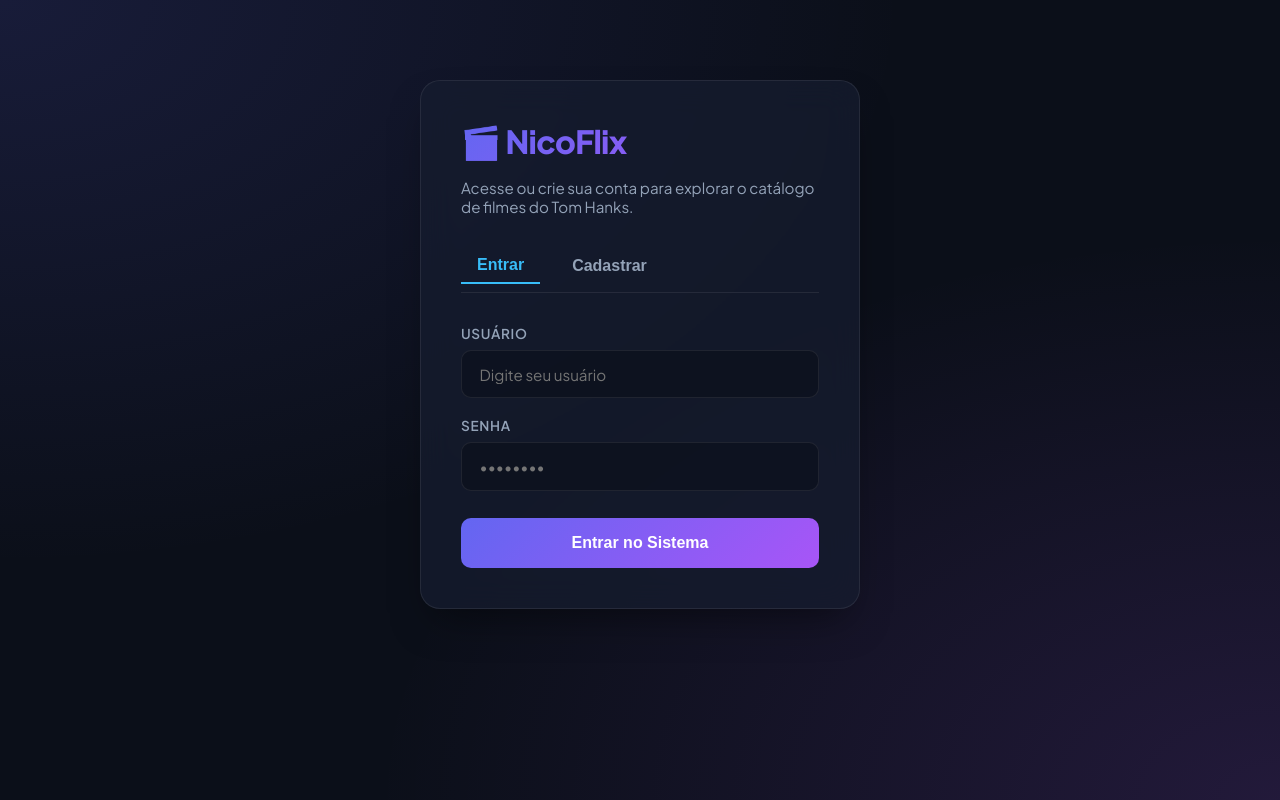
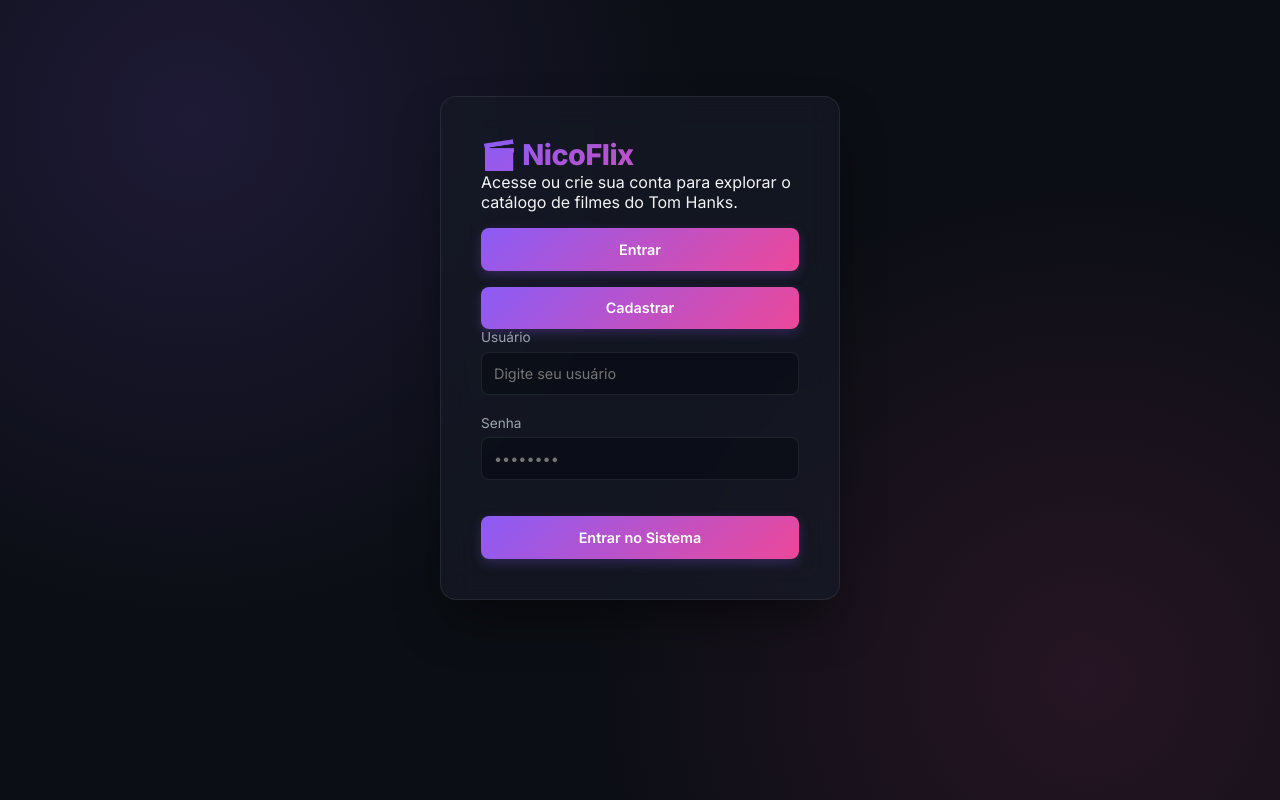
Before and after one commit to NicollasZoratto/NicoFlix, a Flask app: page /auth in a window 1280 px wide. Run offline with Flask 3, Linux system fonts and the light colour scheme.

Commit message:
style: atualiza design visual com novo CSS moderno

```diff
--- a/static/style.css
+++ b/static/style.css
@@ -1,274 +1,266 @@
+@import url("https://fonts.googleapis.com/css2?family=Inter:wght@300;400;600;700;800&display=swap");
+
 :root {
-  --bg-main: #0b0f19;
-  --card-bg: rgba(22, 29, 47, 0.75);
-  --card-border: rgba(255, 255, 255, 0.08);
-  --text-primary: #f1f5f9;
-  --text-secondary: #94a3b8;
-  --primary-gradient: linear-gradient(135deg, #6366f1 0%, #a855f7 100%);
-  --primary-hover: linear-gradient(135deg, #4f46e5 0%, #9333ea 100%);
-  --accent-color: #38bdf8;
-  --danger-color: #ef4444;
+  --bg-main: #0b0e14;
+  --bg-card: rgba(22, 27, 38, 0.7);
+  --bg-card-hover: rgba(30, 38, 54, 0.9);
+  --accent-purple: #8b5cf6;
+  --accent-pink: #ec4899;
+  --accent-gradient: linear-gradient(135deg, #8b5cf6 0%, #ec4899 100%);
+  --text-primary: #f3f4f6;
+  --text-secondary: #9ca3af;
+  --border-color: rgba(255, 255, 255, 0.08);
+  --border-hover: rgba(139, 92, 246, 0.4);
+  --radius-lg: 16px;
+  --radius-sm: 8px;
+  --shadow-glow: 0 10px 30px -10px rgba(139, 92, 246, 0.3);
 }
 
 * {
-  box-sizing: border-box;
   margin: 0;
   padding: 0;
+  box-sizing: border-box;
+  font-family:
+    "Inter",
+    system-ui,
+    -apple-system,
+    sans-serif;
 }
 
 body {
-  font-family: "Plus Jakarta Sans", "Inter", sans-serif;
   background-color: var(--bg-main);
   background-image:
-    radial-gradient(at 0% 0%, rgba(99, 102, 241, 0.15) 0px, transparent 50%),
-    radial-gradient(at 100% 100%, rgba(168, 85, 247, 0.15) 0px, transparent 50%);
+    radial-gradient(
+      circle at 15% 15%,
+      rgba(139, 92, 246, 0.15) 0%,
+      transparent 40%
+    ),
+    radial-gradient(
+      circle at 85% 85%,
+      rgba(236, 72, 153, 0.12) 0%,
+      transparent 40%
+    );
+  background-attachment: fixed;
   color: var(--text-primary);
   min-height: 100vh;
-  display: flex;
-  flex-direction: column;
-  align-items: center;
   padding: 2rem 1rem;
 }
 
-.container {
-  width: 100%;
-  max-width: 900px;
-  display: flex;
-  flex-direction: column;
-  gap: 2rem;
-}
-
-.auth-container {
-  max-width: 440px;
-  margin: 3rem auto 0;
-}
-
-/* Glassmorphism Card */
-.glass-panel {
-  background: var(--card-bg);
-  backdrop-filter: blur(16px);
-  -webkit-backdrop-filter: blur(16px);
-  border: 1px solid var(--card-border);
-  border-radius: 20px;
-  padding: 2.5rem;
-  box-shadow: 0 20px 40px -15px rgba(0, 0, 0, 0.5);
-}
-
-.top-bar {
+/* Header & Barra de Navegação */
+header,
+.navbar {
   display: flex;
   justify-content: space-between;
   align-items: center;
-  margin-bottom: 1.5rem;
+  max-width: 1200px;
+  margin: 0 auto 3rem auto;
+  padding: 1rem 1.5rem;
+  background: rgba(15, 20, 31, 0.6);
+  backdrop-filter: blur(12px);
+  border: 1px solid var(--border-color);
+  border-radius: var(--radius-lg);
 }
 
-.user-info {
+.logo,
+h1 {
+  font-size: 1.8rem;
+  font-weight: 800;
+  background: var(--accent-gradient);
+  -webkit-background-clip: text;
+  -webkit-text-fill-color: transparent;
+  letter-spacing: -0.5px;
+}
+
+.user-info,
+.nav-links {
   display: flex;
   align-items: center;
   gap: 1rem;
+  color: var(--text-secondary);
   font-size: 0.95rem;
-  color: var(--text-secondary);
 }
 
-.user-info strong {
+.user-info span,
+.user-name {
   color: var(--text-primary);
+  font-weight: 600;
 }
 
-.btn-logout {
-  color: var(--danger-color);
+/* Botões */
+.btn,
+button,
+input[type="submit"] {
+  background: var(--accent-gradient);
+  color: #fff;
+  border: none;
+  padding: 0.6rem 1.2rem;
+  border-radius: var(--radius-sm);
+  font-weight: 600;
+  font-size: 0.9rem;
+  cursor: pointer;
+  transition: all 0.3s cubic-bezier(0.4, 0, 0.2, 1);
+  box-shadow: 0 4px 12px rgba(139, 92, 246, 0.25);
   text-decoration: none;
-  font-size: 0.85rem;
-  font-weight: 600;
-  border: 1px solid rgba(239, 68, 68, 0.3);
-  padding: 0.4rem 0.8rem;
-  border-radius: 8px;
-  transition: all 0.2s;
+  display: inline-block;
 }
 
-.btn-logout:hover {
-  background: rgba(239, 68, 68, 0.1);
+.btn:hover,
+button:hover {
+  transform: translateY(-2px);
+  box-shadow: var(--shadow-glow);
+  filter: brightness(1.1);
 }
 
-h1,
-h2 {
-  font-weight: 800;
-  letter-spacing: -0.02em;
-  margin-bottom: 1rem;
-  background: var(--primary-gradient);
+.btn-secondary,
+.btn-logout {
+  background: rgba(255, 255, 255, 0.05);
+  border: 1px solid var(--border-color);
+  color: var(--text-primary);
+  box-shadow: none;
+}
+
+.btn-secondary:hover,
+.btn-logout:hover {
+  background: rgba(255, 255, 255, 0.1);
+  border-color: rgba(255, 255, 255, 0.2);
+  box-shadow: none;
+}
+
+/* Grid de Filmes */
+.movies-grid,
+.grid-container {
+  display: grid;
+  grid-template-columns: repeat(auto-fill, minmax(280px, 1fr));
+  gap: 2rem;
+  max-width: 1200px;
+  margin: 0 auto;
+}
+
+/* Card do Filme */
+.movie-card,
+.card {
+  background: var(--bg-card);
+  backdrop-filter: blur(10px);
+  border: 1px solid var(--border-color);
+  border-radius: var(--radius-lg);
+  overflow: hidden;
+  display: flex;
+  flex-direction: column;
+  transition: all 0.3s cubic-bezier(0.4, 0, 0.2, 1);
+}
+
+.movie-card:hover,
+.card:hover {
+  transform: translateY(-8px);
+  border-color: var(--border-hover);
+  background: var(--bg-card-hover);
+  box-shadow:
+    0 20px 30px -10px rgba(0, 0, 0, 0.5),
+    var(--shadow-glow);
+}
+
+/* Imagem / Poster */
+.movie-card img,
+.card-img {
+  width: 100%;
+  height: 380px;
+  object-fit: cover;
+  border-bottom: 1px solid var(--border-color);
+}
+
+/* Conteúdo do Card */
+.movie-info,
+.card-body {
+  padding: 1.25rem;
+  display: flex;
+  flex-direction: column;
+  flex-grow: 1;
+  gap: 0.75rem;
+}
+
+.movie-title,
+.card-title {
+  font-size: 1.2rem;
+  font-weight: 700;
+  color: var(--text-primary);
+  line-height: 1.3;
+}
+
+.movie-year,
+.badge {
+  align-self: flex-start;
+  background: rgba(139, 92, 246, 0.15);
+  color: #c4b5fd;
+  padding: 0.25rem 0.6rem;
+  border-radius: 20px;
+  font-size: 0.8rem;
+  font-weight: 600;
+  border: 1px solid rgba(139, 92, 246, 0.3);
+}
+
+/* Área de Comentários / Form */
+textarea,
+input[type="text"],
+input[type="password"] {
+  width: 100%;
+  background: rgba(10, 14, 23, 0.8);
+  border: 1px solid var(--border-color);
+  border-radius: var(--radius-sm);
+  padding: 0.75rem;
+  color: var(--text-primary);
+  font-size: 0.9rem;
+  resize: none;
+  outline: none;
+  transition: border-color 0.2s ease;
+}
+
+textarea:focus,
+input[type="text"]:focus,
+input[type="password"]:focus {
+  border-color: var(--accent-purple);
+  box-shadow: 0 0 0 2px rgba(139, 92, 246, 0.2);
+}
+
+textarea {
+  height: 80px;
+}
+
+/* Formulário de Login / Cadastro */
+.auth-container,
+.login-box {
+  max-width: 400px;
+  margin: 4rem auto;
+  background: var(--bg-card);
+  backdrop-filter: blur(16px);
+  border: 1px solid var(--border-color);
+  border-radius: var(--radius-lg);
+  padding: 2.5rem;
+  box-shadow: 0 25px 50px -12px rgba(0, 0, 0, 0.5);
+}
+
+.auth-container h2 {
+  text-align: center;
+  margin-bottom: 1.5rem;
+  font-size: 1.8rem;
+  background: var(--accent-gradient);
   -webkit-background-clip: text;
   -webkit-text-fill-color: transparent;
 }
 
-.subtitle {
-  color: var(--text-secondary);
-  font-size: 0.95rem;
-  margin-bottom: 2rem;
+.form-group {
+  margin-bottom: 1.25rem;
+  display: flex;
+  flex-direction: column;
+  gap: 0.4rem;
 }
 
-/* Tabs para Login / Cadastro */
-.tabs {
-  display: flex;
-  gap: 1rem;
-  margin-bottom: 2rem;
-  border-bottom: 1px solid var(--card-border);
-  padding-bottom: 0.5rem;
-}
-
-.tab-btn {
-  background: none;
-  border: none;
-  color: var(--text-secondary);
-  font-size: 1rem;
-  font-weight: 600;
-  cursor: pointer;
-  padding: 0.5rem 1rem;
-  transition: color 0.2s;
-}
-
-.tab-btn.active {
-  color: var(--accent-color);
-  border-bottom: 2px solid var(--accent-color);
-}
-
-/* Form Styles */
-.form-grid {
-  display: grid;
-  grid-template-columns: 2fr 1fr 1fr;
-  gap: 1rem;
-}
-
-.form-group {
-  margin-bottom: 1.2rem;
-  display: flex;
-  flex-direction: column;
-}
-
-.full-width {
-  grid-column: 1 / -1;
-}
-
-label {
+.form-group label {
   font-size: 0.85rem;
-  font-weight: 600;
-  text-transform: uppercase;
-  letter-spacing: 0.05em;
-  margin-bottom: 0.5rem;
   color: var(--text-secondary);
 }
 
-input,
-textarea {
-  background: rgba(11, 15, 25, 0.6);
-  border: 1px solid var(--card-border);
-  color: var(--text-primary);
-  padding: 0.85rem 1.1rem;
-  border-radius: 10px;
-  font-family: inherit;
-  font-size: 0.95rem;
-  transition: all 0.2s;
+.auth-container button {
+  width: 100%;
+  margin-top: 1rem;
+  padding: 0.8rem;
 }
-
-input:focus,
-textarea:focus {
-  outline: none;
-  border-color: #6366f1;
-  box-shadow: 0 0 0 3px rgba(99, 102, 241, 0.2);
-}
-
-.btn-primary {
-  background: var(--primary-gradient);
-  color: white;
-  border: none;
-  padding: 1rem;
-  border-radius: 10px;
-  font-weight: 700;
-  font-size: 1rem;
-  cursor: pointer;
-  transition:
-    transform 0.1s,
-    box-shadow 0.2s;
-  width: 100%;
-  margin-top: 0.5rem;
-}
-
-.btn-primary:hover {
-  background: var(--primary-hover);
-  box-shadow: 0 10px 20px -5px rgba(99, 102, 241, 0.4);
-  transform: translateY(-2px);
-}
-
-/* Movie List & Cards */
-.movie-list {
-  list-style: none;
-  display: grid;
-  grid-template-columns: repeat(auto-fill, minmax(260px, 1fr));
-  gap: 1.2rem;
-}
-
-.movie-card {
-  background: rgba(255, 255, 255, 0.02);
-  border: 1px solid var(--card-border);
-  border-radius: 14px;
-  padding: 1.5rem;
-  display: flex;
-  flex-direction: column;
-  justify-content: space-between;
-  transition:
-    transform 0.2s,
-    border-color 0.2s;
-}
-
-.movie-card:hover {
-  transform: translateY(-4px);
-  border-color: rgba(99, 102, 241, 0.4);
-}
-
-.movie-title {
-  font-size: 1.15rem;
-  font-weight: 700;
-  color: var(--text-primary);
-  margin-bottom: 0.4rem;
-}
-
-.movie-meta {
-  display: inline-block;
-  font-size: 0.75rem;
-  font-weight: 600;
-  color: var(--accent-color);
-  background: rgba(56, 189, 248, 0.1);
-  padding: 0.2rem 0.6rem;
-  border-radius: 6px;
-  margin-bottom: 0.8rem;
-  width: fit-content;
-}
-
-.movie-synopsis {
-  font-size: 0.88rem;
-  color: var(--text-secondary);
-  line-height: 1.5;
-}
-
-/* Alert Messages */
-.alert {
-  padding: 0.8rem 1rem;
-  border-radius: 8px;
-  font-size: 0.9rem;
-  margin-bottom: 1.5rem;
-}
-
-.alert-danger {
-  background: rgba(239, 68, 68, 0.15);
-  border: 1px solid rgba(239, 68, 68, 0.3);
-  color: #fca5a5;
-}
-
-.alert-success {
-  background: rgba(34, 197, 94, 0.15);
-  border: 1px solid rgba(34, 197, 94, 0.3);
-  color: #86efac;
-}
-
-@media (max-width: 640px) {
-  .form-grid {
-    grid-template-columns: 1fr;
-  }
-}
```
